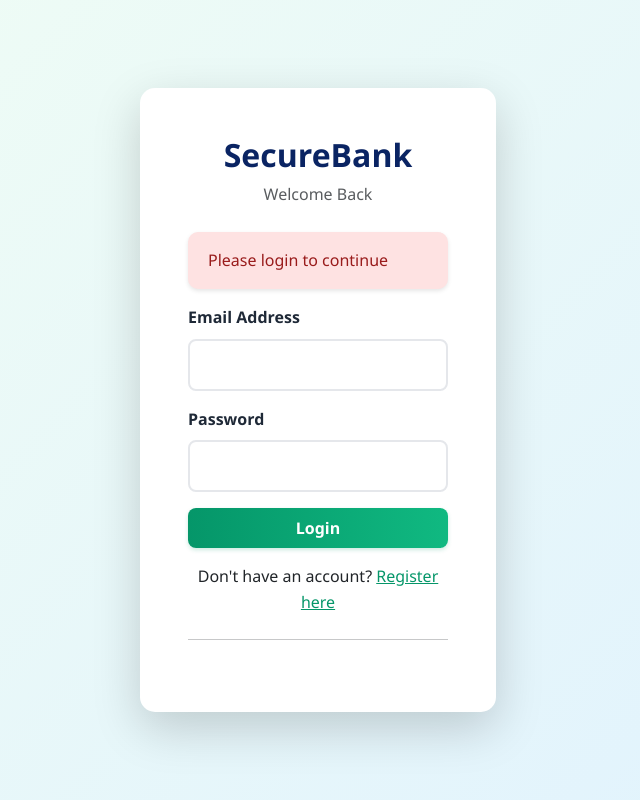
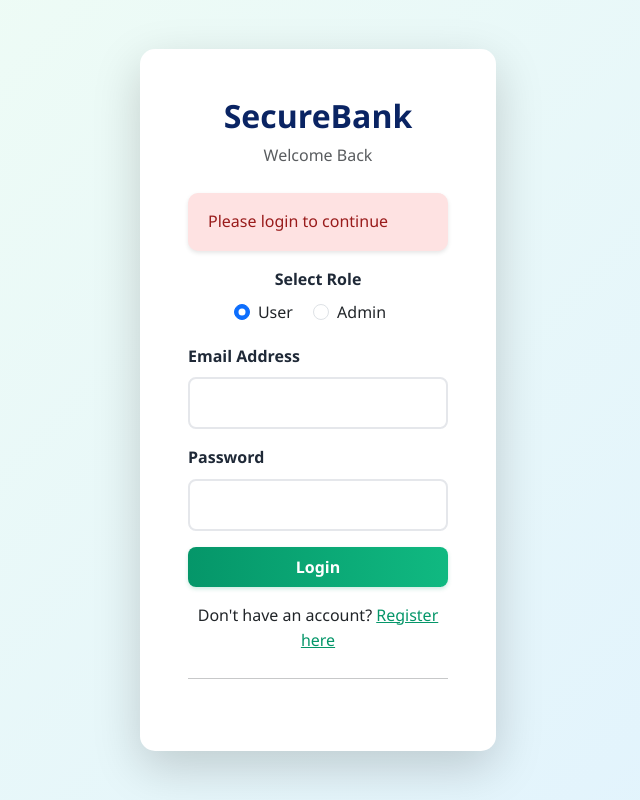
Before and after one commit to Dev-MuzammilAhmad/SecureBank---Basic-Banking-Transaction-System, a PHP site: the page made by index.php in a window 1280 px wide. Shown: the whole page, without its empty margins (322-962 px from the left). Run offline with PHP 8.4, Linux system fonts and the light colour scheme.

Commit message:
Add Role Base Login Feature

```diff
--- a/index.php
+++ b/index.php
@@ -44,6 +44,17 @@ if (isset($_SESSION['user_id'])) {
                         <?php endif; ?>
 
                         <form action="api/login_handler.php" method="POST" onsubmit="return validateLogin()">
+                            <div class="mb-3 text-center">
+                                <label class="form-label d-block fw-bold">Select Role</label>
+                                <div class="form-check form-check-inline">
+                                    <input class="form-check-input" type="radio" name="role" id="roleUser" value="Customer" checked>
+                                    <label class="form-check-label" for="roleUser">User</label>
+                                </div>
+                                <div class="form-check form-check-inline">
+                                    <input class="form-check-input" type="radio" name="role" id="roleAdmin" value="Admin">
+                                    <label class="form-check-label" for="roleAdmin">Admin</label>
+                                </div>
+                            </div>
                             <div class="mb-3">
                                 <label for="email" class="form-label">Email Address</label>
                                 <input type="email" class="form-control" id="email" name="email" required>
```
Also changed, not shown: api/login_handler.php (+12 -0 lines), 1 other file.
